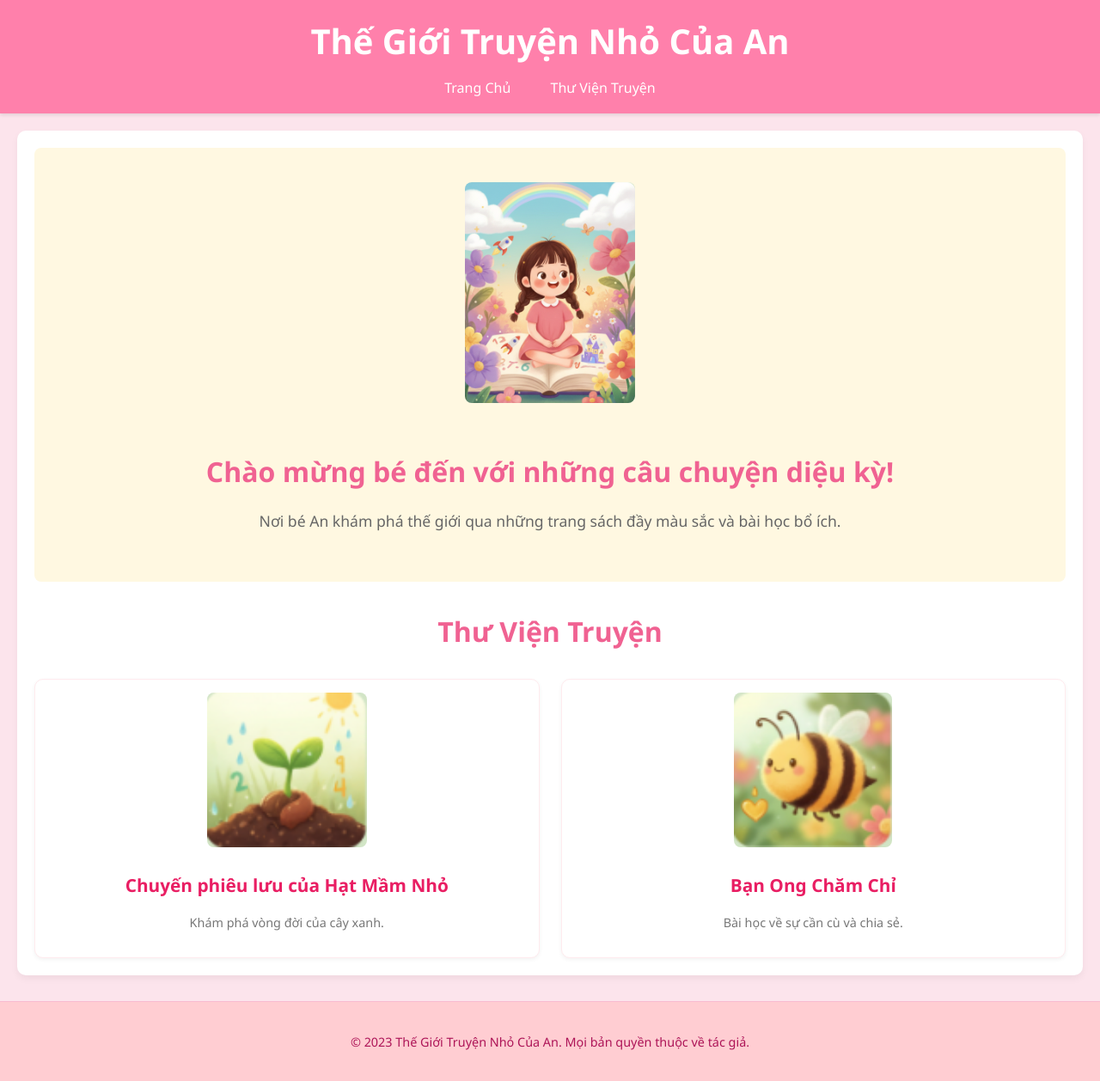
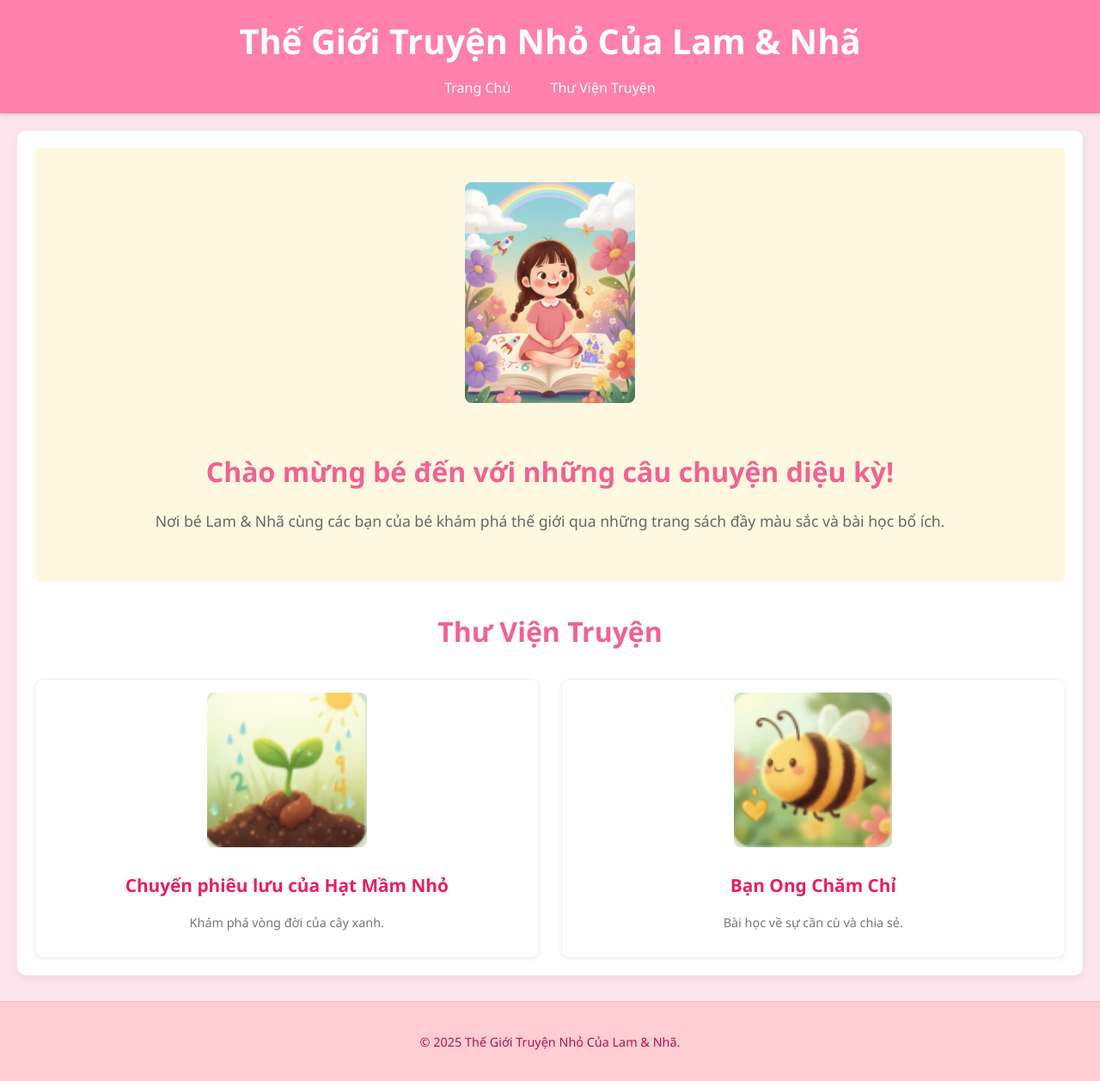
Before and after one commit to kenny1804/be-con-ba-thinh, a plain HTML site: page index.html in a window 1280 px wide. Shown: the whole page at 86% size. Drawn offline with Linux system fonts and the light colour scheme.

Commit message:
Update index.html

```diff
--- a/index.html
+++ b/index.html
@@ -8,7 +8,7 @@
     <link rel="icon" href="images/favicon.png" type="image/png"> </head>
 <body>
     <header>
-        <h1>Thế Giới Truyện Nhỏ Của An</h1>
+        <h1>Thế Giới Truyện Nhỏ Của Lam & Nhã</h1>
         <nav>
             <a href="index.html">Trang Chủ</a>
             <a href="#stories">Thư Viện Truyện</a>
@@ -19,7 +19,7 @@
         <section class="hero">
             <img src="images/hero-girl-reading.png" alt="Bé gái đang đọc sách" class="hero-image">
             <h2>Chào mừng bé đến với những câu chuyện diệu kỳ!</h2>
-            <p>Nơi bé An khám phá thế giới qua những trang sách đầy màu sắc và bài học bổ ích.</p>
+            <p>Nơi bé Lam & Nhã cùng các bạn của bé khám phá thế giới qua những trang sách đầy màu sắc và bài học bổ ích.</p>
         </section>
 
         <section id="stories" class="story-list">
@@ -42,7 +42,7 @@
     </main>
 
     <footer>
-        <p>&copy; 2023 Thế Giới Truyện Nhỏ Của An. Mọi bản quyền thuộc về tác giả.</p>
+        <p>&copy; 2025 Thế Giới Truyện Nhỏ Của Lam & Nhã.</p>
     </footer>
 
     <script src="js/script.js"></script>
```
